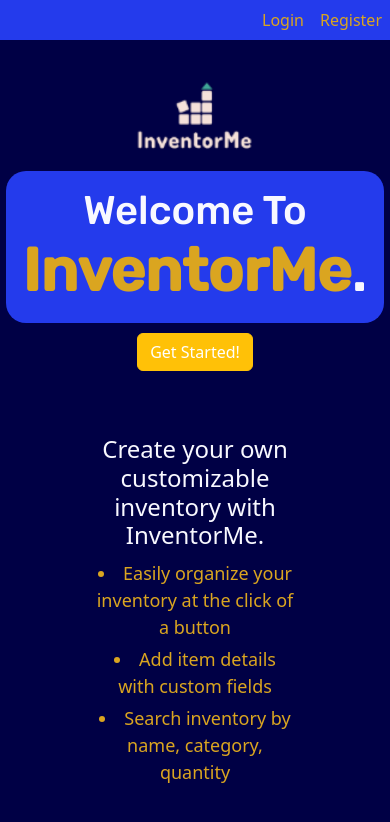
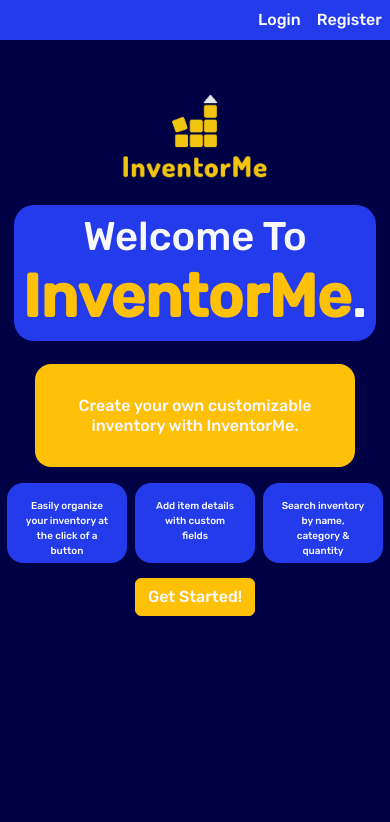
Before and after one commit to LiftOff-AC3/inventorme, a React (Create React App) app in the folder front-end/: page / in a window 390 px wide. Shown: the top 822 px of the page. Built offline with nearby package versions, Linux system fonts and the light colour scheme.

Commit message:
Landing page designed with change in logo color.

```diff
--- a/front-end/src/App.css
+++ b/front-end/src/App.css
@@ -13,11 +13,16 @@ display: flex;
 justify-content: flex-end;
 align-content: center;
 background-color: #243bec;
+font-family: "Rubik", sans-serif;
+}
 
-}
 .landing-nav-link {
 margin: .5rem;
-color: goldenrod;
+color: ghostwhite;
+}
+
+.landing-nav-link:hover {
+    color:#FFC107;
 }
 .login-nav,
 .register-nav,
@@ -31,18 +36,23 @@ justify-content: space-between;
 .add-nav-link{
 margin: .5rem;
 }
-
+#logo-nav {
+    width:100px;
+}
 @media(max-width: 800px) {
 #landing-page {
+max-width: 800px;
 display: flex;
 flex-direction: column;
 align-items: center;
 text-align: center
 }
 #logo {
-max-width: 80%;
-height: auto;
+width:auto;
+}
+
+ h4 {
+    margin-top: 5rem;
+ }
 
 }
-
-}
--- a/front-end/src/components/Landing.css
+++ b/front-end/src/components/Landing.css
@@ -4,14 +4,19 @@ body {
 }
 
 #landing-page {
-    align-items: center;
-    padding: 5px;
-  }
+  display: flex;
+  flex-direction: column;
+  align-items: center;
+  justify-content: center;
+}
+
 
   #landing-left-col {
-    float: left;
-    margin-top:2rem;
     font-family: "Rubik", sans-serif;
+    display: flex;
+    flex-direction: column;
+  align-items: center;
+  justify-content: center;
   }
 
   .text-center {
@@ -20,32 +25,37 @@ body {
   }
 
   #logo {
-    max-width: 200px;
-    height: 75px
+    height: 150px;
+    margin-top: 3rem;
+    align-self: center;
 
   }
 
   #landing-right-col {
     text-align: center;
+    margin-top: 2rem;
   }
 
   .landing-content {
     display: flex;
     flex-direction: column;
-    align-items: flex-start;
+    align-items: center;
   }
 
-
   h3 {
-    margin-bottom: 10px;
     background-color: #243bec;
-    padding: 1rem;
+    padding: 2rem;
     border-radius: 15pt;
   }
 
   h4 {
     font-size: 24px;
     margin-bottom: 10px;
+    background-color: #FFC107;
+    padding: 2rem;
+    border-radius: 1rem;
+    margin: 0;
+    font-family: "Rubik", sans-serif;
   }
 
   ul {
@@ -58,11 +68,11 @@ body {
   li {
     font-size: 18px;
     margin-bottom: 5px;
-    color: goldenrod;
+    color: #FFC107;
   }
 
   strong {
-    color:goldenrod;
+    color:#FFC107;
     font-size: 45pt;
   }
 
@@ -72,7 +82,88 @@ body {
   }
 
 #get-started-button {
-    color:white;
+    color:ghostwhite;
+    font-family: "Rubik", sans-serif;
 }
 
-#get-started-button:
+#box1, #box2, #box3 {
+  width: 200px;
+  height: 5rem;
+  overflow: hidden;
+  padding:1rem;
+  background-color: #243bec;
+  box-sizing: border-box;
+  border-radius: 1rem;
+  color: ghostwhite;
+  font-family: "Rubik", sans-serif;
+  font-size: 11pt;
+  margin-top: 1rem;
+}
+
+
+
+.box-container {
+  display: flex;
+  justify-content: center;
+  gap: 2rem;
+}
+.box-row {
+  display: flex;
+  justify-content: center;
+  gap: .5rem;
+  width: 50rem;
+}
+
+
+/* Phone */
+@media (max-width: 800px) {
+
+  #landing-page {
+    overflow-x: hidden;
+  }
+
+  #landing-left-col {
+    margin-top: 20rem;
+  }
+
+  #logo {
+    max-width: 150px;
+    height: auto;
+    margin-top: -40rem;
+  }
+
+  h3 {
+    font-size: 20px;
+    padding: .5rem;
+  }
+
+  h4 {
+    margin-top: -13rem;
+    font-size: 16px;
+    width: 20rem;
+    margin-right: auto;
+    margin-left:auto;
+  }
+
+  #box1,
+  #box2,
+  #box3 {
+    width: 15%;
+    font-size: 10px;
+  }
+
+  #box3 {
+    margin-right: 2rem;
+  }
+
+  .box-container {
+    flex-direction: column;
+    align-items: center;
+    flex-wrap: wrap;
+  }
+
+  button {
+    margin-top: -2rem;
+  }
+
+}
--- a/front-end/src/components/Landing.js
+++ b/front-end/src/components/Landing.js
@@ -4,7 +4,7 @@ import {Link} from "react-router-dom";
 export default function Landing() {
   return (
     <>
-      <div id="landing-page" className="p-5">
+      <div id="landing-page" className="p-5 container-md">
         <div id="landing-left-col">
           <img
             id="logo"
@@ -14,19 +14,24 @@ export default function Landing() {
 
 
           <h3 className="text-center">Welcome To <strong>InventorMe<e>.</e></strong></h3>
+
           </div>
+          <div id="landing-right-col" className="landing-content">
+          <p>
+            <h4>Create your own customizable inventory with InventorMe.</h4>
+            <ul className="box-container">
+              <section className="box-row">
+                <li id="box1">Easily organize your inventory at the click of a button</li>
+                <li id="box2">Add item details with custom fields</li>
+                <li id="box3">Search inventory by name, category & quantity</li>
+                </section>
+            </ul>
+          </p>
           <Link to="/register">
           <button id="get-started-button" className="btn btn-warning mx-5" type="submit">
             Get Started!
           </button>
           </Link>
-          <div id="landing-right-col" className="landing-content">
-          <p className="p-5 text-center">
-            <h4>Create your own customizable inventory with InventorMe.</h4>
-            <li>Easily organize your inventory at the click of a button</li>
-            <li>Add item details with custom fields</li>
-            <li>Search inventory by name, category, quantity</li>
-          </p>
         </div>
       </div>
     </>
--- a/front-end/src/components/Navigation.js
+++ b/front-end/src/components/Navigation.js
@@ -35,8 +35,8 @@ export default function Navigation() {
 					<div className="login-nav">
 						<Link className="login-nav-link" to="/" style={linkStyle}>
 							<img
-								id="logo"
-								src="logo_transparent.png"
+								id="logo-nav"
+								src="logo_transparent_nav.png"
 								alt="logo"
 								className="float-start"
 							></img>
@@ -51,8 +51,8 @@ export default function Navigation() {
 					<div className="register-nav">
 						<Link class="register-nav-link" to="/" style={linkStyle}>
 							<img
-								id="logo"
-								src="logo_transparent.png"
+								id="logo-nav"
+								src="logo_transparent_nav.png"
 								alt="logo"
 								className="float-start"
 							></img>
@@ -67,8 +67,8 @@ export default function Navigation() {
 					<div className="add-nav">
 						<Link className="add-nav-link" to="/" style={linkStyle}>
 							<img
-								id="logo"
-								src="logo_transparent.png"
+								id="logo-nav"
+								src="logo_transparent_nav.png"
 								alt="logo"
 								className="float-start"
 							></img>
@@ -83,8 +83,8 @@ export default function Navigation() {
 					<div className="add-nav">
 						<Link className="add-nav-link" to="/" style={linkStyle}>
 							<img
-								id="logo"
-								src="logo_transparent.png"
+								id="logo-nav"
+								src="logo_transparent_nav.png"
 								alt="logo"
 								className="float-start"
 							></img>
```
Also changed, not shown: front-end/public/logo_transparent.png, front-end/public/logo_transparent_nav.png (added).
